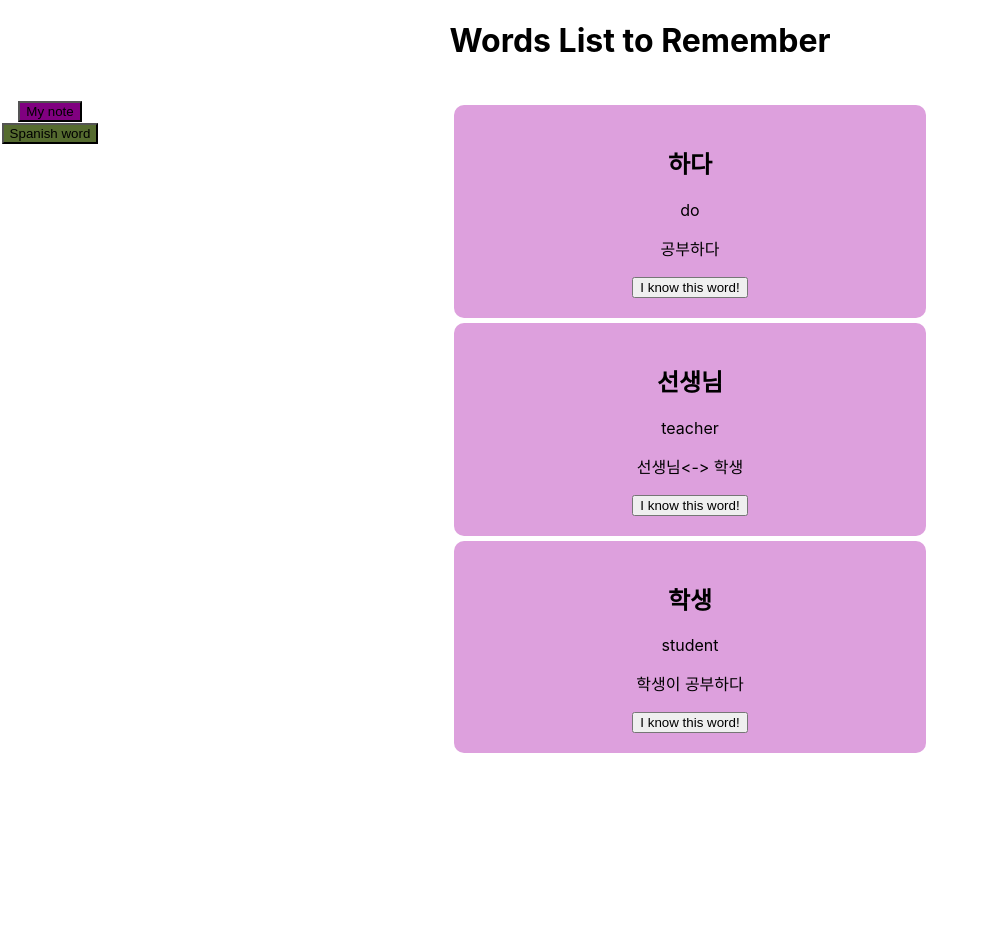
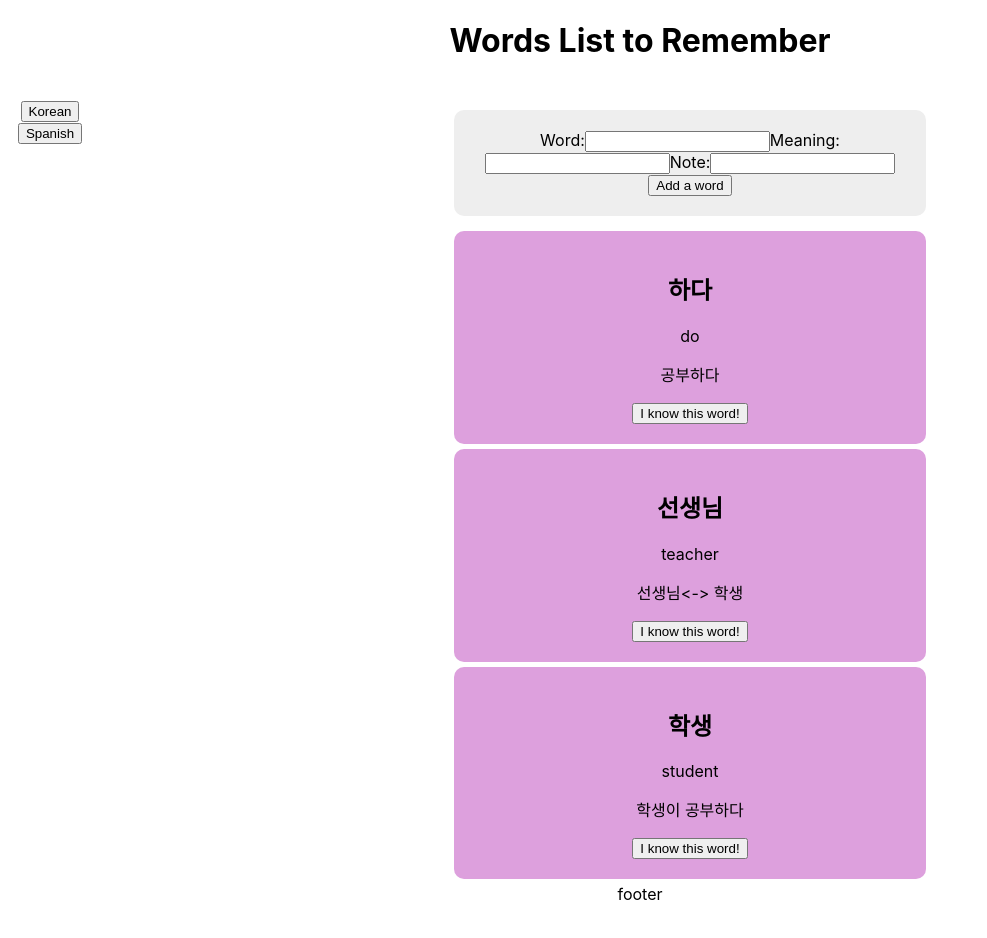
Before and after one commit to serin0837/word-list-app, a React (Create React App) app: page / in a window 1280 px wide. Shown: the top 938 px of the page, without its empty margins (0-987 px from the left). Before the commit the page ends 800 px from the top, so only its background shows below. Built offline with nearby package versions, Linux system fonts and the light colour scheme.

Commit message:
add component, add CSS

```diff
--- a/src/App.css
+++ b/src/App.css
@@ -2,8 +2,8 @@
   text-align: center;
   display: grid;
   grid-template-columns: 100px auto;
-  grid-template-rows: 100px auto;
-  grid-template-areas: "header header" "aside main";
+  grid-template-rows: 100px auto auto 100px;
+  grid-template-areas: "header header" "aside form" "aside main" "footer footer";
 }
 
 @media only screen and (max-width: 600px) {
@@ -18,8 +18,25 @@
 .aside {
   grid-area: aside;
 }
+
+.form {
+  grid-area: form;
+}
+
+.form__card {
+  background-color: #eee;
+  margin: 10px 30%;
+  border-radius: 10px;
+  padding: 20px;
+  border: 20px;
+}
+
 .main {
   grid-area: main;
+}
+
+footer {
+  grid-area: footer;
 }
 
 .list__card {
@@ -28,12 +45,3 @@
   border-radius: 10px;
   padding: 20px;
 }
-.cards {
-  box-shadow: 0.4px 0.8px 0 rgba(0, 0, 0, 0.2);
-  transition: 0.3s;
-  width: 50%;
-  padding: 20px;
-}
-.cards:hover {
-  box-shadow: 0 8px 16px 0 rgba(0, 0, 0, 0.2);
-}
--- a/src/App.js
+++ b/src/App.js
@@ -3,13 +3,17 @@ import "./App.css";
 import Title from "./component/Title";
 import WordList from "./component/WordList";
 import AsideMenu from "./component/AsideMenu";
+import WordAdder from "./component/WordAdder";
+import Footer from "./component/Footer";
 
 function App() {
   return (
     <div className="App">
-      <Title></Title>
-      <AsideMenu></AsideMenu>
-      <WordList></WordList>
+      <Title />
+      <AsideMenu />
+      <WordAdder />
+      <WordList />
+      <Footer />
     </div>
   );
 }
--- a/src/component/AsideMenu.jsx
+++ b/src/component/AsideMenu.jsx
@@ -1,14 +1,10 @@
 import React from "react";
-import styled from "styled-components";
 
-const Button = styled.button`
-  background-color: ${(props) => props.theme};
-`;
 const AsideMenu = () => {
   return (
     <aside className="aside">
-      <Button theme={"purple"}>My note</Button>
-      <Button theme={"darkolivegreen"}>Spanish word</Button>
+      <button>Korean</button>
+      <button>Spanish</button>
     </aside>
   );
 };
--- /dev/null
+++ b/src/component/Footer.jsx
@@ -0,0 +1,9 @@
+import React, { Component } from "react";
+
+class Footer extends Component {
+  render() {
+    return <footer>footer</footer>;
+  }
+}
+
+export default Footer;
--- a/src/component/WordCard.jsx
+++ b/src/component/WordCard.jsx
@@ -1,15 +1,18 @@
 import React from "react";
 
-const WordCard = ({ wordName, data }) => {
-  const handleClick = (clickE) => {
-    console.log("click");
+const WordCard = ({ wordName, data, know }) => {
+  const handleClick = (event) => {
+    const knowWord = event.target.name;
+    know(knowWord);
   };
   return (
     <section className="list__card">
       <h2>{wordName}</h2>
       <p>{data.meaning}</p>
       <p>{data.note}</p>
-      <button onClick={handleClick}>I know this word!</button>
+      <button onClick={handleClick} name={wordName}>
+        I know this word!
+      </button>
     </section>
   );
 };
--- a/src/component/Wordadder.jsx
+++ b/src/component/Wordadder.jsx
@@ -0,0 +1,24 @@
+import React, { Component } from "react";
+
+class WordAdder extends Component {
+  render() {
+    return (
+      <section className="form">
+        <form className="form__card">
+          <label className="label">
+            Word:<input type="text"></input>
+          </label>
+          <label className="label">
+            Meaning:<input type="test"></input>
+          </label>
+          <label className="label">
+            Note:<input type="note"></input>
+          </label>
+          <button>Add a word</button>
+        </form>
+      </section>
+    );
+  }
+}
+
+export default WordAdder;
--- a/src/component/Wordlist.jsx
+++ b/src/component/Wordlist.jsx
@@ -4,31 +4,49 @@ import WordCard from "./WordCard";
 class WordList extends Component {
   state = {
     words: {
-      하다: { meaning: "do", note: "공부하다", know: "false" },
+      하다: { meaning: "do", note: "공부하다", remember: "false" },
       선생님: {
         meaning: "teacher",
         note: "선생님<-> 학생",
-        know: "false",
+        remember: "false",
       },
       학생: {
         meaning: "student",
         note: "학생이 공부하다",
-        know: "false",
+        remember: "false",
       },
     },
   };
   render() {
     const wordArray = Object.entries(this.state.words);
     return (
-      <main>
+      <main className="main">
         {wordArray.map(([wordName, data]) => {
-          return <WordCard key={wordName} wordName={wordName} data={data} />;
+          return (
+            <WordCard
+              key={wordName}
+              wordName={wordName}
+              data={data}
+              know={this.know}
+            />
+          );
         })}
       </main>
 
       //destructure of array word ->[wordName,data]
     );
   }
+  know = (knowWord) => {
+    console.log(this.state);
+    this.setState((current) => {
+      return {
+        words: {
+          ...current.words,
+          [knowWord]: { ...current.words[knowWord], remember: "true" },
+        },
+      };
+    });
+  };
 }
 
 export default WordList;
```
Also changed, not shown: 1 other file (tests, documents, lock files or other folders).
